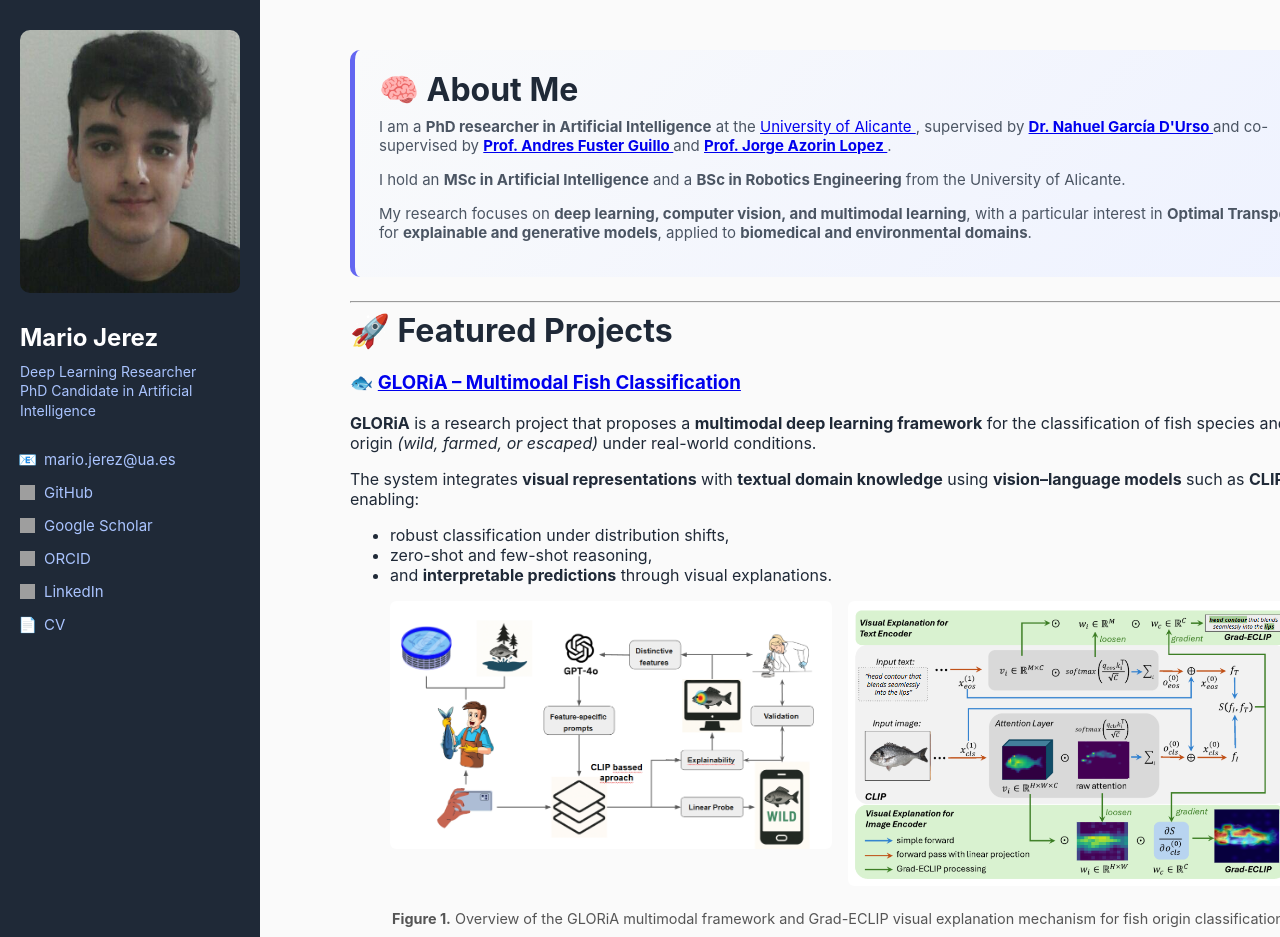
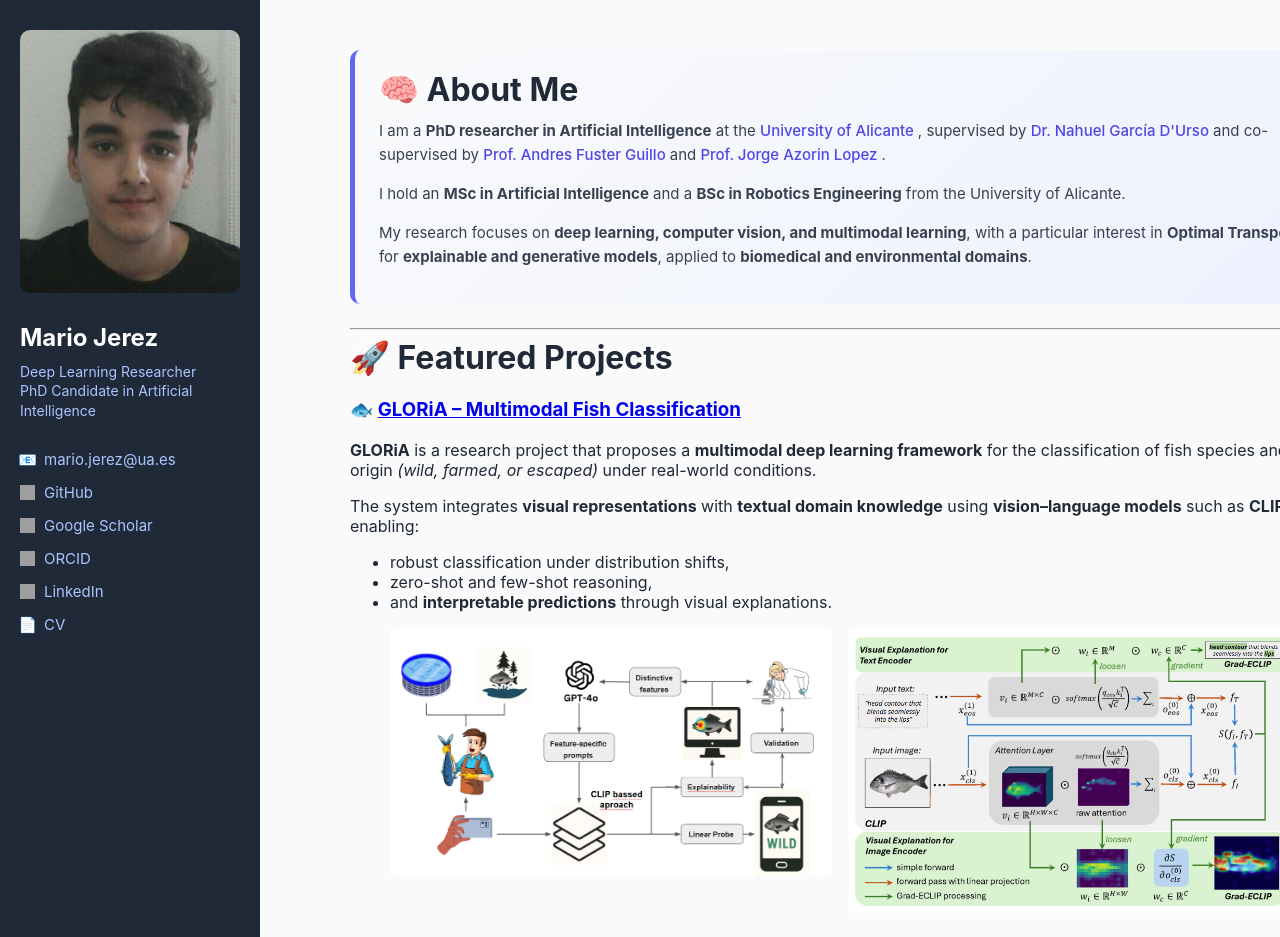
Before and after one commit to Mariojt72/Mariojt72.github.io, a Jekyll site: the page built from index.md, in a window 1280 px wide and 1400 px high. Shown: the top 937 px of the window. Built offline with Jekyll 4.4.1, drawn with Linux system fonts in a browser that asks for light colours; grey boxes are pictures that could not be loaded.

Commit message:
Update style.css

```diff
--- a/assets/css/style.css
+++ b/assets/css/style.css
@@ -209,7 +209,18 @@ figure figcaption {
 }
 
 .about-tagline {
-  margin-top: 8px;
+  margin-top: 10px;
   font-size: 15px;
-  color: #4b5563;
+  line-height: 1.6;
+  color: #374151;
 }
+
+.about-tagline a {
+  color: #4f46e5;
+  text-decoration: none;
+  font-weight: 500;
+}
+
+.about-tagline a:hover {
+  text-decoration: underline;
+}
```
